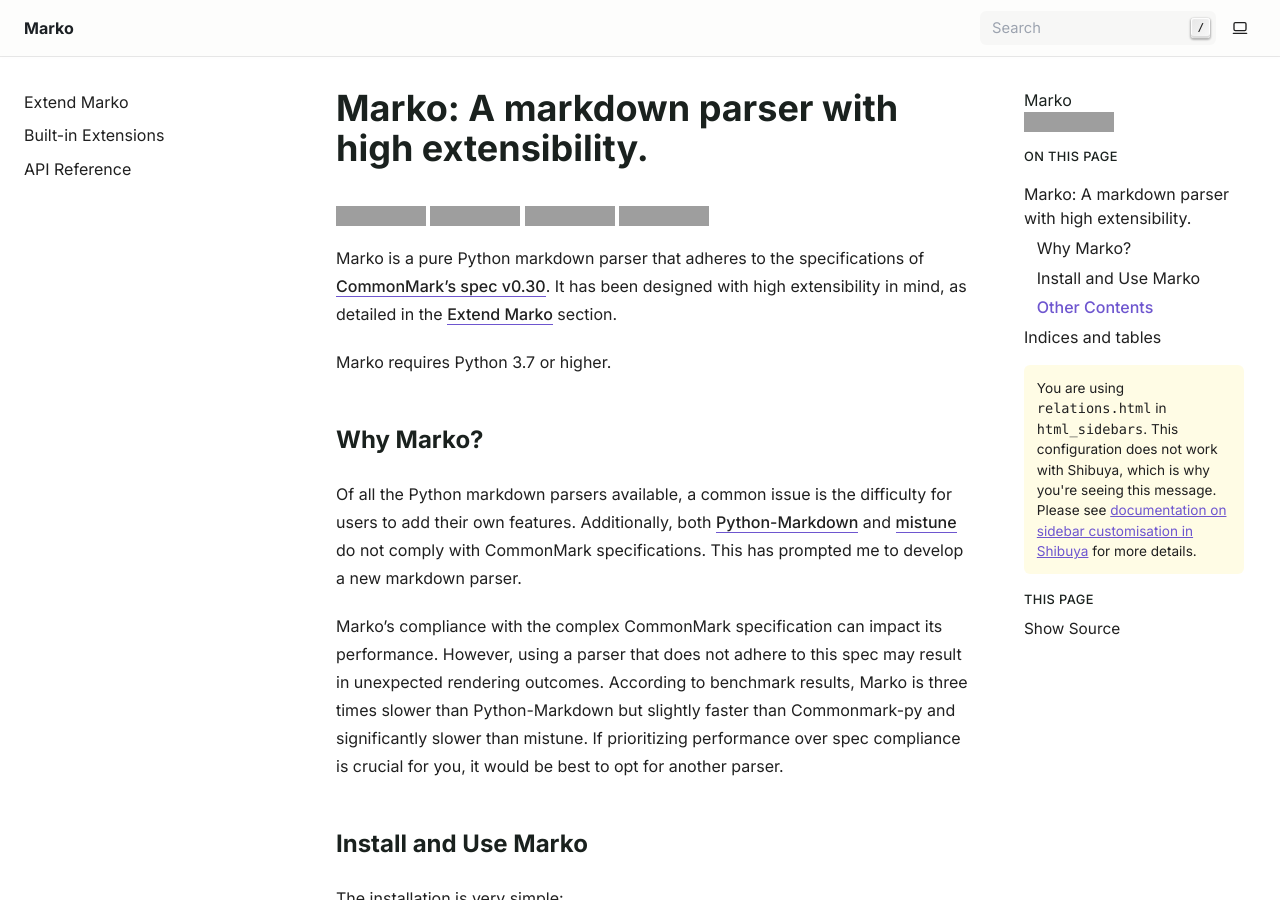
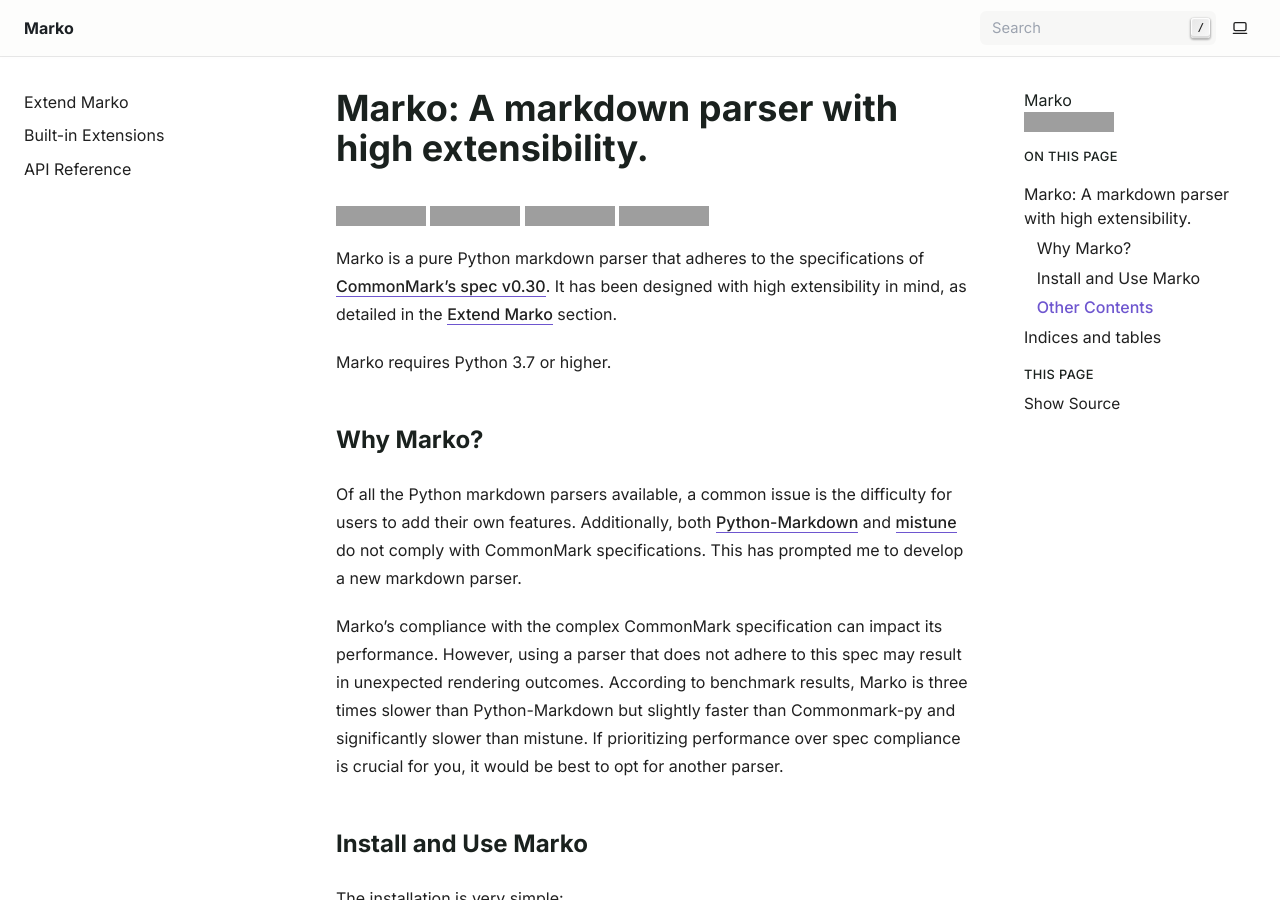
Before and after one commit to frostming/marko, a Sphinx documentation site: the page built from docs/index.rst, in a window 1280 px wide and 900 px high. Built offline with Sphinx 7.4.7, drawn with Linux system fonts in a browser that asks for light colours; grey boxes are pictures that could not be loaded.

Commit message:
doc: fix the sidebar warning
Signed-off-by: Frost Ming <me@frostming.com>

```diff
--- a/docs/conf.py
+++ b/docs/conf.py
@@ -105,7 +105,6 @@
     "*": [
         "sidebarintro.html",
         "localtoc.html",
-        "relations.html",
         "sourcelink.html",
     ]
 }
```
Also changed, not shown: CHANGELOG.md (+8 -0 lines).
